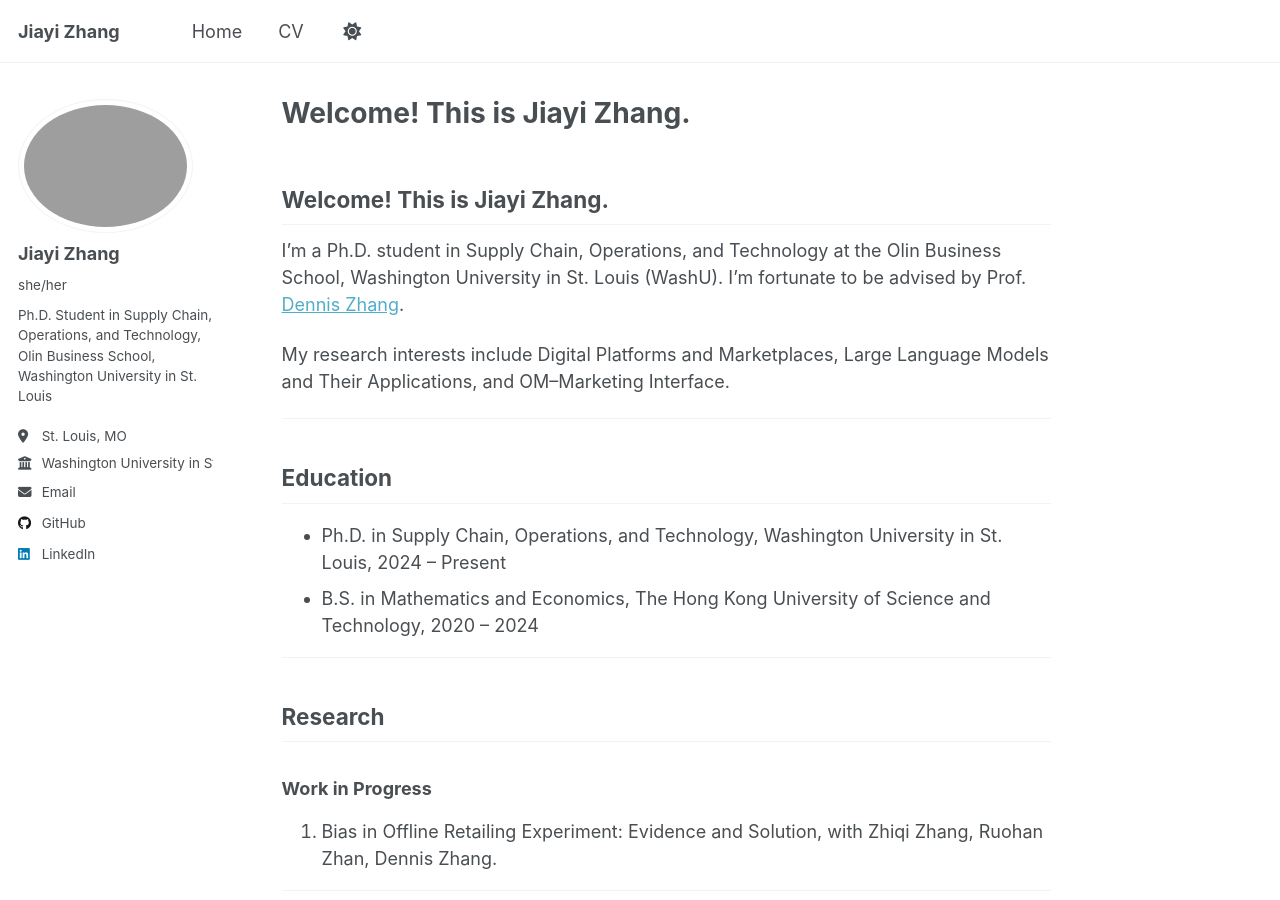
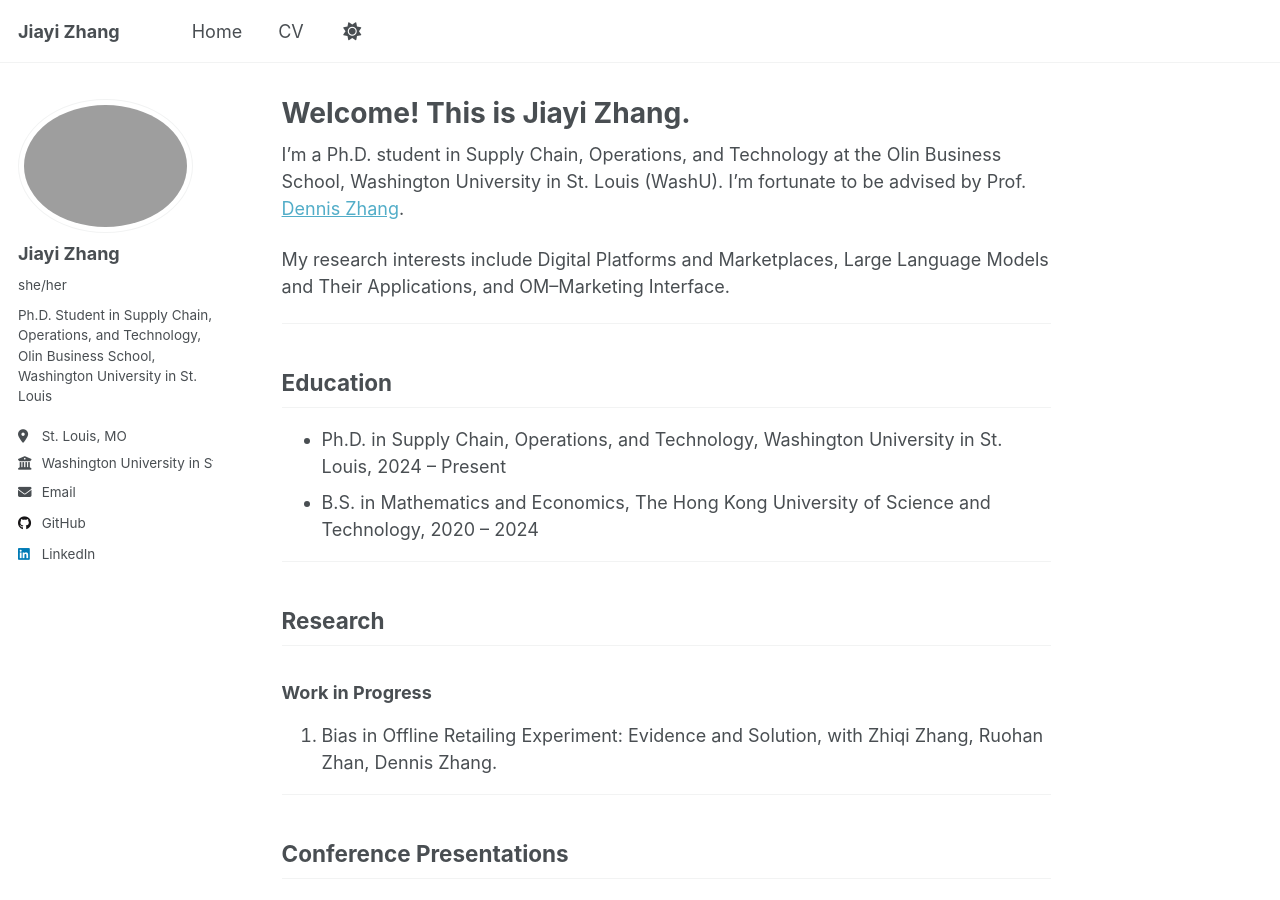
Before and after one commit to PatZjy/jiayizhang, a Jekyll site: the page built from index.md, in a window 1280 px wide and 900 px high. Built offline with Jekyll 4.4.1, drawn with Linux system fonts in a browser that asks for light colours; a script that is not in the unit is left out; our own code applies the rules of GitHub Pages for plain Markdown files; part of the change alters nothing that is shown.

Commit message:
Update title and remove welcome heading

```diff
--- a/index.md
+++ b/index.md
@@ -2,11 +2,10 @@
 layout: single
 permalink: /
 author_profile: true
+title: "Welcome! This is Jiayi Zhang."
 # 如果想要右侧目录，改为 toc: true 且 toc_sticky: true
 toc: false
 ---
-
-## Welcome! This is Jiayi Zhang.
 
 I’m a Ph.D. student in Supply Chain, Operations, and Technology at the Olin Business School, Washington University in St. Louis (WashU). I’m fortunate to be advised by Prof. [Dennis Zhang](http://denniszhang.org/).
 
```
